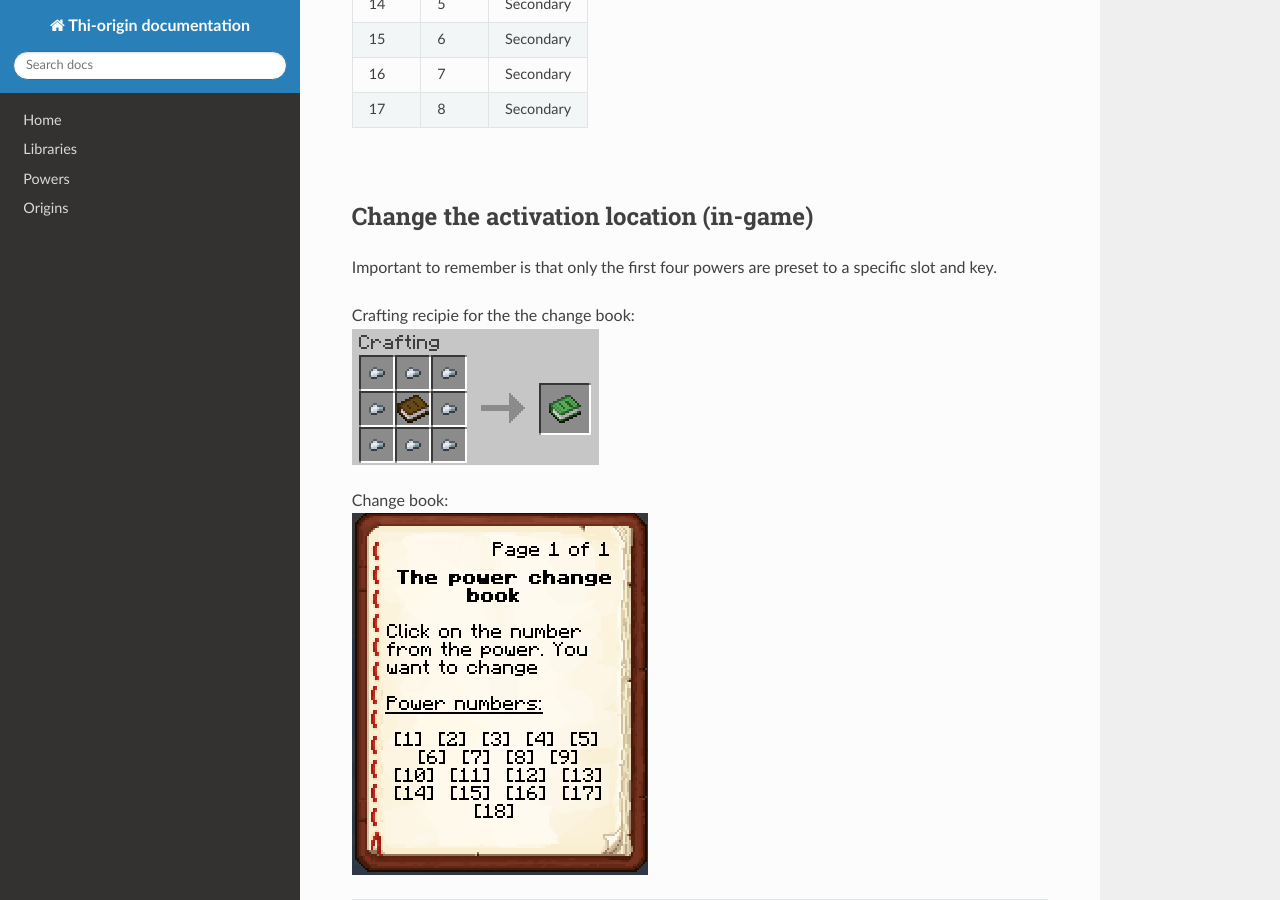
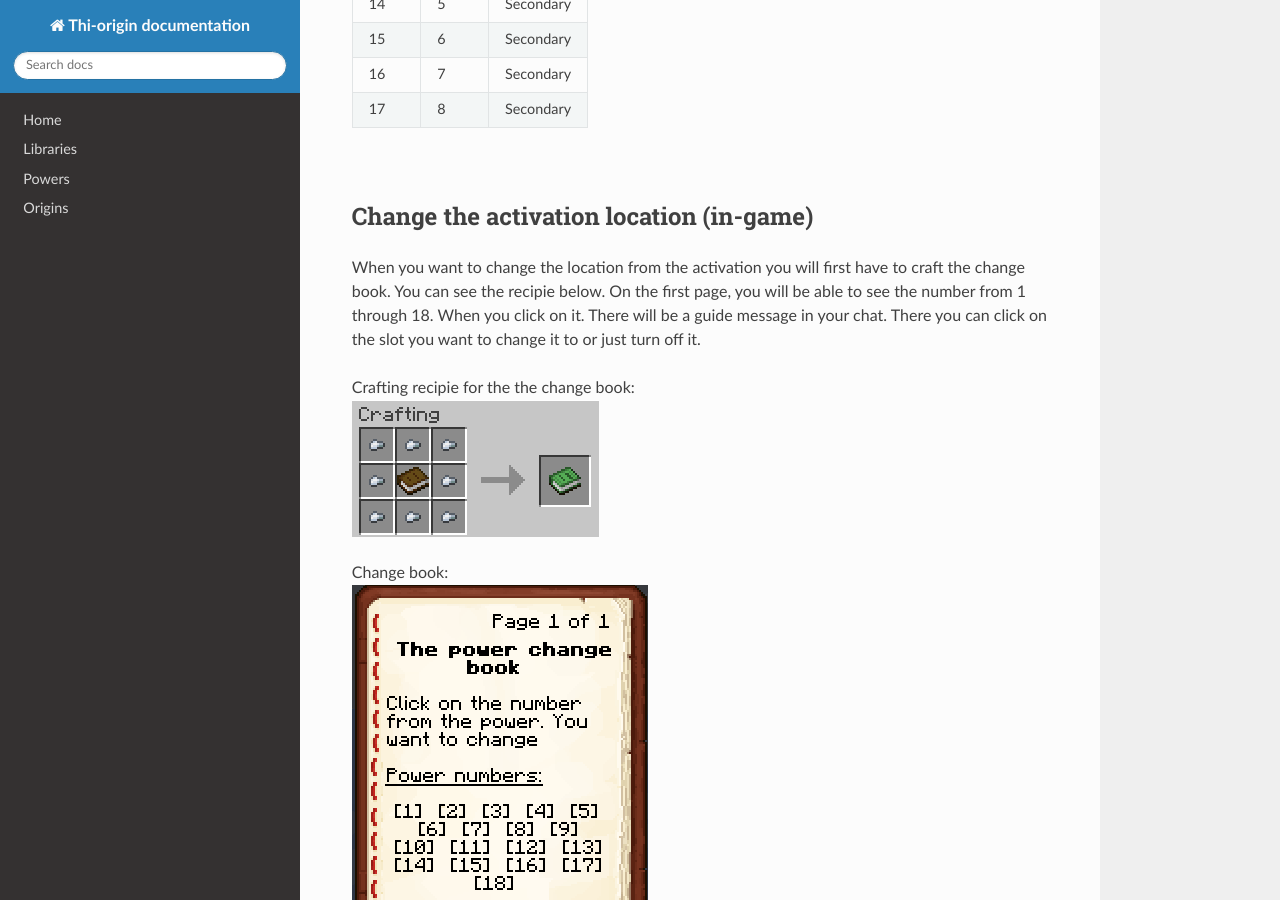
Before and after one commit to MisionThi/thi-origins-stuff, an MkDocs documentation site: the page built from docs/thi_key_library.md, in a window 1280 px wide and 900 px high, scrolled down 3965 px. Built offline with MkDocs 1.6.1, drawn with Linux system fonts in a browser that asks for light colours; nearby versions of some CDN libraries.

Commit message:
Update thi_key_library.md

```diff
--- a/docs/thi_key_library.md
+++ b/docs/thi_key_library.md
@@ -166,7 +166,9 @@ Value | Slot | Key
 <br />
 
 ## Change the activation location (in-game)
-Important to remember is that only the first four powers are preset to a specific slot and key. <br />
+When you want to change the location from the activation you will first have to craft the change book. You can see the recipie below.
+On the first page, you will be able to see the number from 1 through 18. When you click on it. There will be a guide message in your chat.
+There you can click on the slot you want to change it to or just turn off it.
 
 Crafting recipie for the the change book: <br />
 ![Alt text](img/crafting_recipie.png "Optional title")
```
